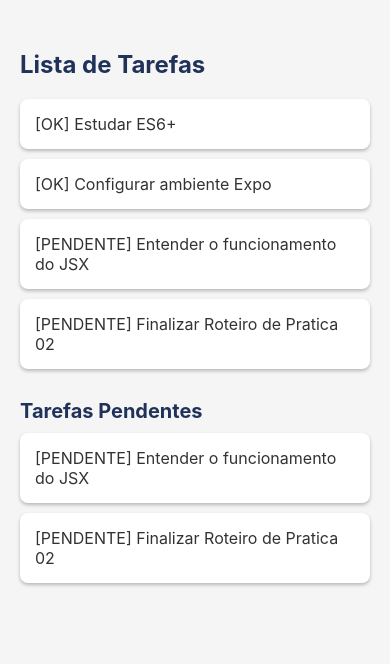
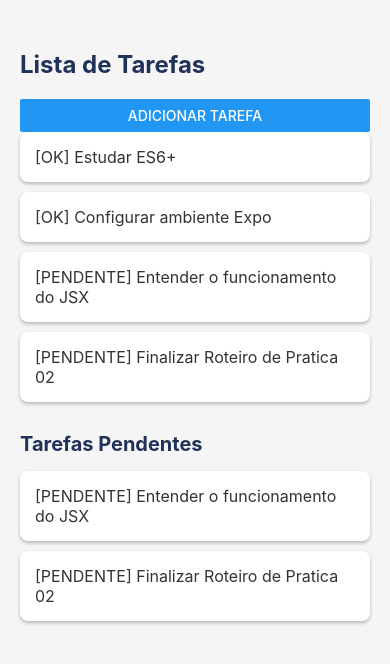
Before and after one commit to luanasrm/meu-primeiro-app, a React Native app: screen / in a window 390 px wide. Shown: the top 664 px of the page. Built offline with nearby package versions, Linux system fonts and the light colour scheme.

Commit message:
adiciona useState e spread operator

```diff
--- a/App.js
+++ b/App.js
@@ -1,35 +1,59 @@
-
-import React from "react";
-import { StyleSheet, Text, View } from "react-native";
+import React, { useState } from "react";
+import { Button, StyleSheet, Text, View } from "react-native";
 import ItemTarefa from "./ItemTarefa";
 
 export default function App() {
-  // Criando um Array de Objetos em JavaScript puro
-  const tarefas = [
+  // Criando o estado com a lista de tarefas
+  const [tarefas, setTarefas] = useState([
     { id: 1, descricao: "Estudar ES6+", concluida: true },
     { id: 2, descricao: "Configurar ambiente Expo", concluida: true },
     { id: 3, descricao: "Entender o funcionamento do JSX", concluida: false },
     { id: 4, descricao: "Finalizar Roteiro de Pratica 02", concluida: false },
-  ];
+  ]);
 
   // Filtrando apenas as tarefas pendentes
   const tarefasPendentes = tarefas.filter(
     (tarefa) => !tarefa.concluida
   );
 
+  // Função para adicionar uma nova tarefa
+  const adicionarTarefa = () => {
+    const novaTarefa = {
+      id: tarefas.length + 1,
+      descricao: "Nova tarefa",
+      concluida: false,
+    };
+
+    // Spread Operator: mantém as tarefas antigas e adiciona a nova
+    setTarefas([...tarefas, novaTarefa]);
+  };
+
   return (
     <View style={styles.container}>
       <Text style={styles.titulo}>Lista de Tarefas</Text>
 
-    {tarefas.map((tarefa) => (
-  <ItemTarefa key={tarefa.id} tarefa={tarefa} />
-))}
+      <Button
+        title="Adicionar tarefa"
+        onPress={adicionarTarefa}
+      />
+
+      {/* Lista principal */}
+      {tarefas.map((tarefa) => (
+        <ItemTarefa
+          key={tarefa.id}
+          tarefa={tarefa}
+        />
+      ))}
+
       {/* Lista de tarefas pendentes */}
       <Text style={styles.subtitulo}>Tarefas Pendentes</Text>
 
       {tarefasPendentes.map((tarefa) => (
-  <ItemTarefa key={tarefa.id} tarefa={tarefa} />
-))}
+        <ItemTarefa
+          key={tarefa.id}
+          tarefa={tarefa}
+        />
+      ))}
     </View>
   );
 }
@@ -53,27 +77,7 @@ const styles = StyleSheet.create({
     fontSize: 20,
     fontWeight: "bold",
     marginTop: 20,
-    marginBottom: 10,
+    marginBottom: 15,
     color: "#20325a",
   },
-
-  card: {
-    backgroundColor: "#ffffff",
-    padding: 15,
-    marginBottom: 10,
-    borderRadius: 8,
-    shadowColor: "#000",
-    shadowOffset: {
-      width: 0,
-      height: 2,
-    },
-    shadowOpacity: 0.25,
-    shadowRadius: 3.84,
-    elevation: 5,
-  },
-
-  textoTarefa: {
-    fontSize: 16,
-    color: "#333333",
-  },
 });
```
